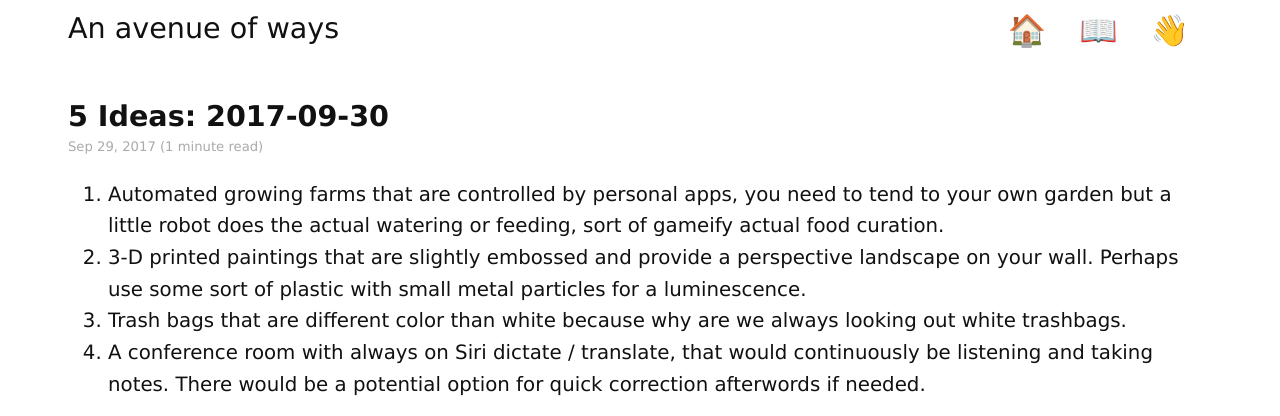
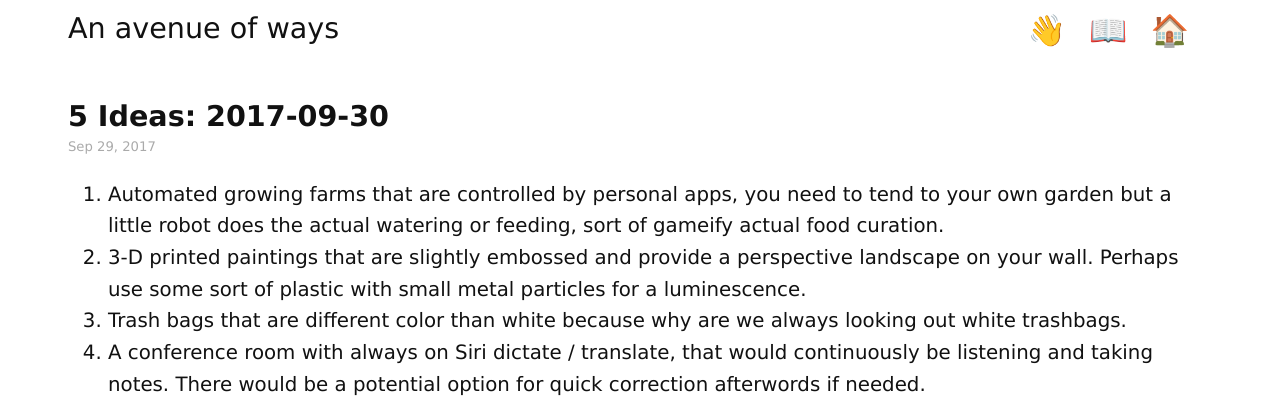
Before and after one commit to willemave/willemsavenue, a Jekyll site: the page built from ideas/_posts/2017-09-30-5-ideas.md, in a window 1280 px wide, cut to the strip 0-416 px from the top of the page. Built offline with Jekyll 4.4.1, drawn with Linux system fonts in a browser that asks for light colours.

```diff
--- a/_layouts/post.html
+++ b/_layouts/post.html
@@ -2,7 +2,6 @@
 layout: default
 ---
 
-{% assign minutes = content | strip_html | number_of_words | divided_by: 180 %}
 {% if minutes == 0 %}
 {% assign minutes = 1 %}
 {% endif %}
@@ -12,11 +11,6 @@ layout: default
   <span class="post-meta">{{ page.date | date: site.date_format }}
   {% if page.update_date %}
     <span class="post-meta">{{ site.data.text.post.updated }}: {{ page.update_date | date: site.date_format }}
-  {% endif %}
-  {% if page.minutes %}
-    ({{ page.minutes }} {{ site.data.text.post.minute_read }})
-  {% else %}
-    ({{ minutes }} {{ site.data.text.post.minute_read }})
   {% endif %}
   </span>
 </div>
--- a/css/main.scss
+++ b/css/main.scss
@@ -14,6 +14,12 @@ $text-list-header: 1.2em;
 $text-body: .9em;
 $text-desc: .8em;
 $text-meta: .6em;
+
+@mixin for-large-phone-up {
+  @media (min-width: 375px) {
+    @content;
+  }
+}
 
 @mixin for-tablet-up {
   @media (min-width: 31.25em) {
@@ -79,16 +85,21 @@ img {
 }
 
 .title {
-  font-size: $text-header;
+  font-size: 1.1em;
+  @include for-tablet-up {
+    font-size: $text-header;
+  }
+
   @include for-desktop-up {
     font-size: $text-header;
   }
 }
 
 .header {
-  margin: 0.5em 0 3em 0;
+  margin: 0.5em 0 2em 0;
   vertical-align: middle;
   height: 2em;
+
   @include for-tablet-up {
     margin: 0.25em 0 2em 0;
   }
@@ -98,7 +109,6 @@ img {
 }
 
 .navigation {
-  float: right;
   font-size: 1.4em;
 
   a:hover {
@@ -110,13 +120,19 @@ img {
     display: inline;
   }
 
+  @include for-large-phone-up {
+    float: right;
+  }
+
   @include for-tablet-up {
     >.link {
+      float: right;
       margin: 0 1em 0 0;
     }
   }
   @include for-desktop-up {
     >.link {
+      float: right;
       margin: 0 .75em 0 0;
     }
   }
```
Also changed, not shown: about.md (deleted, +0 -13 lines).
